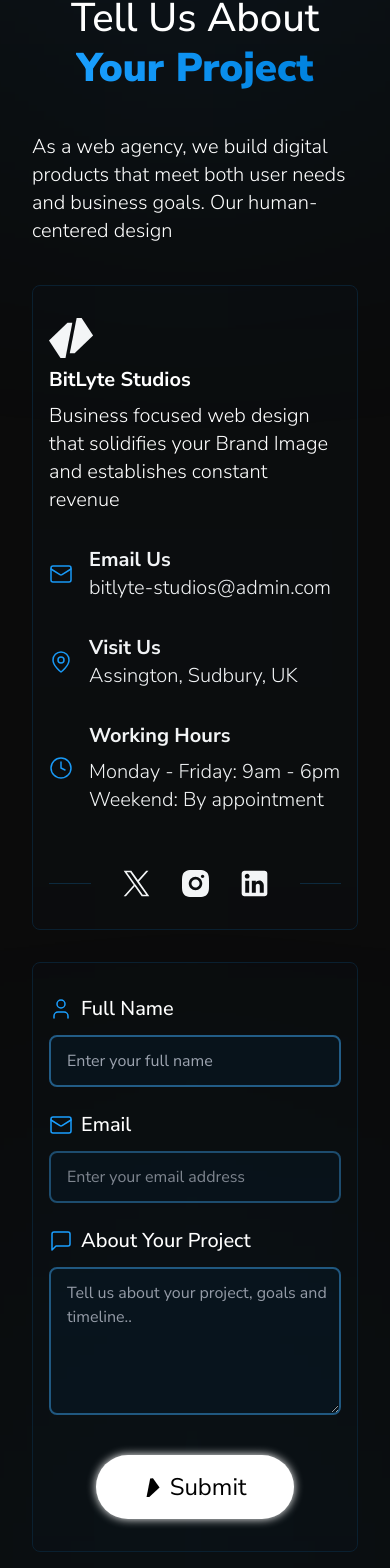
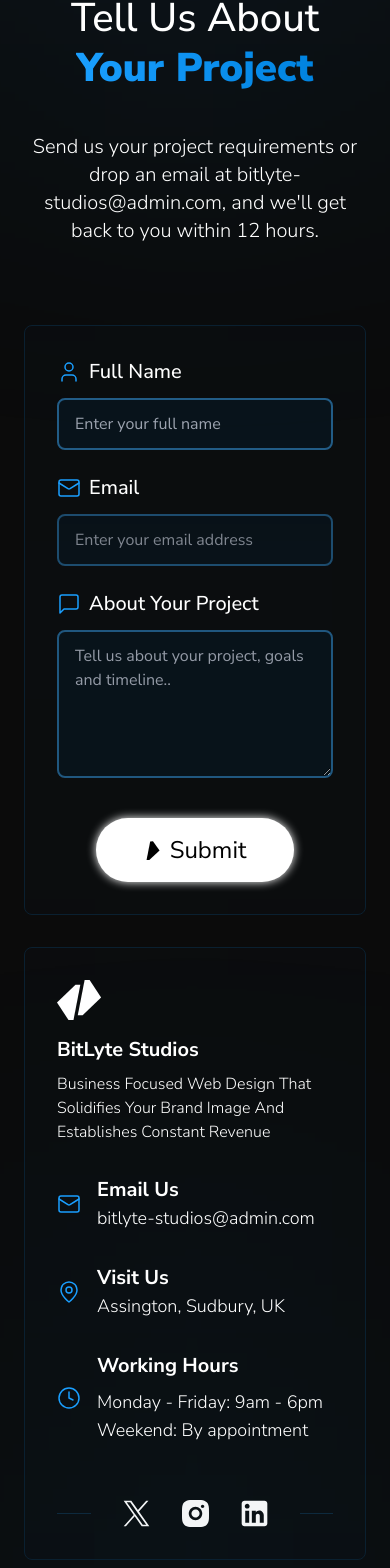
Before and after one commit to zrvnarmarin/BitLyte-Studios-Website, a Next.js app: page /contact in a window 390 px wide. Shown: the part 239-1807 px from the top of the page. Built offline with nearby package versions, Linux system fonts and the light colour scheme.

Commit message:
fixed contact form design for mobile screens; ContactForm and ContactInfo sections split into their own components and manipulated through the ContactSection section;

```diff
--- a/app/contact/(contact-sections)/AfterProposalSection.tsx
+++ b/app/contact/(contact-sections)/AfterProposalSection.tsx
@@ -6,7 +6,7 @@ export default function AfterProposalSection() {
   return (
     <SectionWrapper>
       <h2 className="w-full text-[40px] sm:text-[44px] lg:text-5xl text-[#ffffff] font-medium xs:font-normal text-start z-20">
-        What are the next steps?
+        Next steps
       </h2>
 
       <div className="grid grid-cols-1 md:grid-cols-2 xl:grid-cols-3 gap-6 pt-4 sm:pt-8 md:pt-12">
@@ -21,8 +21,6 @@ export default function AfterProposalSection() {
         ))}
       </div>
 
-      {/* Divider line */}
-      {/* <div className="w-full h-[0.5px] bg-[#252525] mt-4 sm:mt-8 md:mt-12" /> */}
     </SectionWrapper>
   );
 }
--- a/app/contact/(contact-sections)/ContactForm.tsx
+++ b/app/contact/(contact-sections)/ContactForm.tsx
@@ -1,17 +1,15 @@
 import React from "react";
 import "../../../public/test.css";
 import { LogoForButtonRotated } from "@/app/services/[serviceId]/HeroSection";
-import { MessageSquareIcon, UserIcon } from "./HeroSection";
-import { MailIcon } from "./HeroSection";
 
 export default function ContactForm() {
   return (
-    // Form container
-    <div className="flex z-30 flex-col gap-8 justify-start overflow-hidden relative px-4 py-8 md:px-10 sm:px-8 sm:py-10 md:py-14 lg:px-6 lg:py-10 xl:px-12 xl:py-12 rounded-lg border-[0.5px] border-[#0a2030] hover:shadow-[0_0_15px_0_rgba(10,32,78,1)]">
+    <div className="flex z-30 flex-col gap-8 justify-start overflow-hidden relative p-8 md:px-10 sm:px-8 sm:py-10 md:py-14 lg:p-10 xl:p-12 rounded-lg border-[0.5px] border-[#0a2030] hover:shadow-[0_0_15px_0_rgba(10,32,78,1)]">
+
       {/* Blur effect background */}
       <div className="w-96 h-96 absolute top-1/2 left-1/2 transform -translate-x-1/2 -translate-y-1/2 bg-gradient-to-r from-[#1a4869] to-[#002139] z-10 blur-[830px]"></div>
 
-      {/* Form section */}
+      {/* Form */}
       <form className="flex flex-col gap-6 z-20">
         {/* Full name input field */}
         <div className="flex flex-col gap-3">
@@ -47,7 +45,7 @@ export default function ContactForm() {
           />
         </div>
 
-        {/* About textarea */}
+        {/* About project textarea field */}
         <div className="flex flex-col gap-3">
           <label
             htmlFor="project-message"
@@ -78,3 +76,62 @@ export default function ContactForm() {
     </div>
   );
 }
+
+export const MailIcon = () => {
+  return (
+    <svg
+      width="24"
+      height="24"
+      viewBox="0 0 24 24"
+      fill="none"
+      stroke="#1A9FFF"
+      strokeWidth="1.5"
+      strokeLinecap="round"
+      strokeLinejoin="round"
+    >
+      <rect width="20" height="16" x="2" y="4" rx="2" />
+      <path d="M22 7l-8.97 5.7a1.94 1.94 0 0 1-2.06 0L2 7" />
+    </svg>
+  );
+};
+
+export const UserIcon = () => {
+  return (
+    // <div className="relative w-10 h-10 flex items-center justify-center rounded-full bg-[#1A9FFF]">
+    <svg
+      width="24"
+      height="24"
+      viewBox="0 0 24 24"
+      fill="none"
+      stroke="#1A9FFF"
+      strokeWidth="1.5"
+      strokeLinecap="round"
+      strokeLinejoin="round"
+      className="lucide lucide-user text-white"
+    >
+      <path d="M19 21v-2a4 4 0 0 0-4-4H9a4 4 0 0 0-4 4v2" />
+      <circle cx="12" cy="7" r="4" />
+    </svg>
+    // </div>
+  );
+};
+
+export const MessageSquareIcon = () => {
+  return (
+    // <div className="relative w-10 h-10 flex items-center justify-center rounded-full bg-[#1A9FFF]">
+    <svg
+      width="24"
+      height="24"
+      viewBox="0 0 24 24"
+      fill="none"
+      stroke="#1A9FFF"
+      strokeWidth="1.5"
+      strokeLinecap="round"
+      strokeLinejoin="round"
+      className="lucide lucide-message-square text-white"
+    >
+      <path d="M21 15a2 2 0 0 1-2 2H7l-4 4V5a2 2 0 0 1 2-2h14a2 2 0 0 1 2 2z" />
+    </svg>
+    // </div>
+  );
+};
--- /dev/null
+++ b/app/contact/(contact-sections)/ContactInfo.tsx
@@ -0,0 +1,133 @@
+import React from "react";
+import Link from "next/link";
+import { LogoIcon } from "@/app/components/Navbar";
+import { socialMediaIcons } from '@/app/components/Footer';
+
+export default function ContactInfo() {
+    return (
+        <div className="flex z-30 flex-col gap-8 justify-start overflow-hidden relative p-8 md:px-10 sm:px-8 sm:py-10 md:py-14 lg:px-10 lg:py-10 xl:p-12 rounded-lg border-[0.5px] border-[#0a2030]">
+          {/* Blur effect background */}
+          <div className="w-96 h-96 absolute top-1/2 left-1/2 transform -translate-x-1/2 -translate-y-1/2 bg-gradient-to-r from-[#1a4869] to-[#002139] z-10 blur-[830px]"></div>
+
+          <div className="flex flex-col items-start gap-2 lg:gap-4 z-20">
+            <LogoIcon />
+            <div className="flex flex-col gap-2 pt-2">
+              <span className="text-[#ffffff] text-xl lg:text-2xl font-bold">
+                BitLyte Studios
+              </span>
+              <p className="text-base font-light text-[#ffffff] capitalize">
+                Business focused web design that solidifies your Brand Image and
+                establishes constant revenue
+              </p>
+            </div>
+          </div>
+
+          <div className="flex items-center gap-4 z-20">
+            <MailIcon />
+            <div className="flex flex-col justify-start">
+              <p className="text-xl text-[#ffffff] text-start font-bold ">
+                Email Us
+              </p>
+              <p className="text-lg text-[#ffffff] text-start font-light ">
+                bitlyte-studios@admin.com
+              </p>
+            </div>
+          </div>
+
+          <div className="flex items-center gap-4 z-20">
+            <MapPinIcon />
+            <div className="flex flex-col justify-start">
+              <p className="text-xl text-[#ffffff] text-start font-bold ">
+                Visit Us
+              </p>
+              <p className="text-lg text-[#ffffff] text-start font-light ">
+                Assington, Sudbury, UK
+              </p>
+            </div>
+          </div>
+
+          <div className="flex items-center gap-4 z-20">
+            <ClockIcon />
+            <div className="flex flex-col justify-start gap-2">
+              <p className="text-xl text-[#ffffff] text-start font-bold ">
+                Working Hours
+              </p>
+              <p className="text-lg text-[#ffffff] text-start font-light ">
+                Monday - Friday: 9am - 6pm <br />
+                Weekend: By appointment
+              </p>
+            </div>
+          </div>
+
+          {/* Social media icons */}
+          <div className="flex flex-col pt-6 gap-2 relative overflow-hidden">
+            <div className="w-full flex items-center justify-center gap-8 ">
+              <div className="w-full bg-[#0d293d] h-[0.5px]"></div>
+              {socialMediaIcons.map((socialMediaIcon) => (
+                <React.Fragment key={socialMediaIcon.id}>
+                  <Link href={socialMediaIcon.href}>
+                    {socialMediaIcon.icon()}
+                  </Link>
+                </React.Fragment>
+              ))}
+              <div className="w-full bg-[#0d293d] h-[0.5px]"></div>
+            </div>
+          </div>
+        </div>
+    )
+}
+
+
+export const MailIcon = () => {
+  return (
+    <svg
+      width="24"
+      height="24"
+      viewBox="0 0 24 24"
+      fill="none"
+      stroke="#1A9FFF"
+      strokeWidth="1.5"
+      strokeLinecap="round"
+      strokeLinejoin="round"
+    >
+      <rect width="20" height="16" x="2" y="4" rx="2" />
+      <path d="M22 7l-8.97 5.7a1.94 1.94 0 0 1-2.06 0L2 7" />
+    </svg>
+  );
+};
+
+const MapPinIcon = () => {
+  return (
+    <svg
+      width="24"
+      height="24"
+      viewBox="0 0 24 24"
+      fill="none"
+      stroke="#1A9FFF"
+      strokeWidth="1.5"
+      strokeLinecap="round"
+      strokeLinejoin="round"
+    >
+      <path d="M20 10c0 6-8 12-8 12s-8-6-8-12a8 8 0 0 1 16 0Z" />
+      <circle cx="12" cy="10" r="3" />
+    </svg>
+  );
+};
+
+const ClockIcon = () => {
+  return (
+    <svg
+      width="24"
+      height="24"
+      viewBox="0 0 24 24"
+      fill="none"
+      stroke="#1A9FFF"
+      strokeWidth="1.5"
+      strokeLinecap="round"
+      strokeLinejoin="round"
+    >
+      <circle cx="12" cy="12" r="10" />
+      <polyline points="12 6 12 12 16 14" />
+    </svg>
+  );
+};
--- /dev/null
+++ b/app/contact/(contact-sections)/ContactSection.tsx
@@ -0,0 +1,20 @@
+import React from "react";
+import "../../../public/test.css";
+import ContactForm from "./ContactForm";
+import ContactInfo from "./ContactInfo";
+import SectionWrapper from "@/app/components/SectionWrapper";
+
+export default function ContactSection() {
+  return (
+    <SectionWrapper>
+      <div className="grid grid-cols-1 lg:grid-cols-2 items-start gap-8">
+        <div className="order-2 lg:order-1">
+          <ContactInfo />
+        </div>
+        <div className="order-1 lg:order-2">
+          <ContactForm />
+        </div>
+      </div>
+    </SectionWrapper>
+  );
+}
--- a/app/contact/(contact-sections)/HeroSection.tsx
+++ b/app/contact/(contact-sections)/HeroSection.tsx
@@ -9,6 +9,7 @@ import {
 import Link from "next/link";
 import ContactForm from "./ContactForm";
 import { LogoIcon } from "@/app/components/Navbar";
+import ContactInfo from "./ContactInfo";
 
 export default function HeroSection() {
   return (
@@ -30,86 +31,17 @@ export default function HeroSection() {
           <span className="custom-text font-black"> Your Project </span>
         </h1>
 
-        <p className="text-xl font-light text-[#ffffff] text-start xs:text-center  xs:px-4 sm:px-16 md:px-24 lg:px-32 xl:px-72 z-20">
-          As a web agency, we build digital products that meet both user needs
-          and business goals. Our human-centered design
+        <p className="text-xl font-light text-[#ffffff] text-center xs:px-4 sm:px-16 md:px-24 lg:px-32 xl:px-72 z-20">
+          Send us your project requirements or drop an email at
+          bitlyte-studios@admin.com, and we'll get back to you within 12 hours.
         </p>
       </div>
 
       {/* Adress, email and qoute text section*/}
-      <div className="grid grid-cols-1 lg:grid-cols-2 items-start gap-8 pt-4 sm:pt-8 md:pt-12 z-30">
-        <div className="flex z-30 flex-col gap-8 justify-start overflow-hidden relative px-4 py-8 md:px-10 sm:px-8 sm:py-10 md:py-14 lg:px-6 lg:py-10 xl:px-12 xl:py-12 rounded-lg border-[0.5px] border-[#0a2030]">
-          {/* Blur effect background */}
-          <div className="w-96 h-96 absolute top-1/2 left-1/2 transform -translate-x-1/2 -translate-y-1/2 bg-gradient-to-r from-[#1a4869] to-[#002139] z-10 blur-[830px]"></div>
-
-          <div className="flex flex-col items-start gap-2 lg:gap-4">
-            <LogoIcon />
-            <div className="flex flex-col gap-2">
-              <span className="text-[#ffffff] text-xl lg:text-2xl font-bold z-20">
-                BitLyte Studios
-              </span>
-              <p className="text-xl font-light text-[#ffffff] z-20">
-                Business focused web design that solidifies your Brand Image and
-                establishes constant revenue
-              </p>
-            </div>
-          </div>
-
-          <div className="flex items-center gap-4">
-            <MailIcon />
-            <div className="flex flex-col justify-start">
-              <p className="text-xl text-[#ffffff] text-start font-bold ">
-                Email Us
-              </p>
-              <p className="text-xl text-[#ffffff] text-start font-light ">
-                bitlyte-studios@admin.com
-              </p>
-            </div>
-          </div>
-
-          <div className="flex items-center gap-4">
-            <MapPinIcon />
-            <div className="flex flex-col justify-start">
-              <p className="text-xl text-[#ffffff] text-start font-bold ">
-                Visit Us
-              </p>
-              <p className="text-xl text-[#ffffff] text-start font-light ">
-                Assington, Sudbury, UK
-              </p>
-            </div>
-          </div>
-
-          <div className="flex items-center gap-4">
-            <ClockIcon />
-            <div className="flex flex-col justify-start gap-2">
-              <p className="text-xl text-[#ffffff] text-start font-bold ">
-                Working Hours
-              </p>
-              <p className="text-xl text-[#ffffff] text-start font-light ">
-                Monday - Friday: 9am - 6pm <br />
-                Weekend: By appointment
-              </p>
-            </div>
-          </div>
-
-          {/* Social media icons */}
-          <div className="flex flex-col pt-6 gap-2 relative overflow-hidden">
-            <div className="w-full flex items-center justify-center gap-8 ">
-              <div className="w-full bg-[#0d293d] h-[0.5px]"></div>
-              {socialMediaIcons.map((socialMediaIcon) => (
-                <React.Fragment key={socialMediaIcon.id}>
-                  <Link href={socialMediaIcon.href}>
-                    {socialMediaIcon.icon()}
-                  </Link>
-                </React.Fragment>
-              ))}
-              <div className="w-full bg-[#0d293d] h-[0.5px]"></div>
-            </div>
-          </div>
-        </div>
-
+      {/* <div className="grid grid-cols-1 lg:grid-cols-2 items-start gap-8 pt-4 sm:pt-8 md:pt-12 z-30">
+        <ContactInfo />
         <ContactForm />
-      </div>
+      </div> */}
     </HeroSectionWrapper>
   );
 }
--- a/app/contact/page.tsx
+++ b/app/contact/page.tsx
@@ -3,13 +3,13 @@ import ContactForm from './(contact-sections)/ContactForm';
 import AfterProposalSection from './(contact-sections)/AfterProposalSection';
 import QueryCallSection from './(contact-sections)/QueryCallSection';
 import CTASection from './../components/CTASection';
+import ContactSection from './(contact-sections)/ContactSection';
 
 export default function Home() {
   return (
     <main className="flex min-h-screen h-full flex-col items-center bg-[#0b0b0b]">
       <HeroSection />
-
-      {/* <ContactForm /> */}
+      <ContactSection />
       <AfterProposalSection />
       <CTASection />
     </main>
```
Lines whose indentation alone changed are shown as unchanged.
